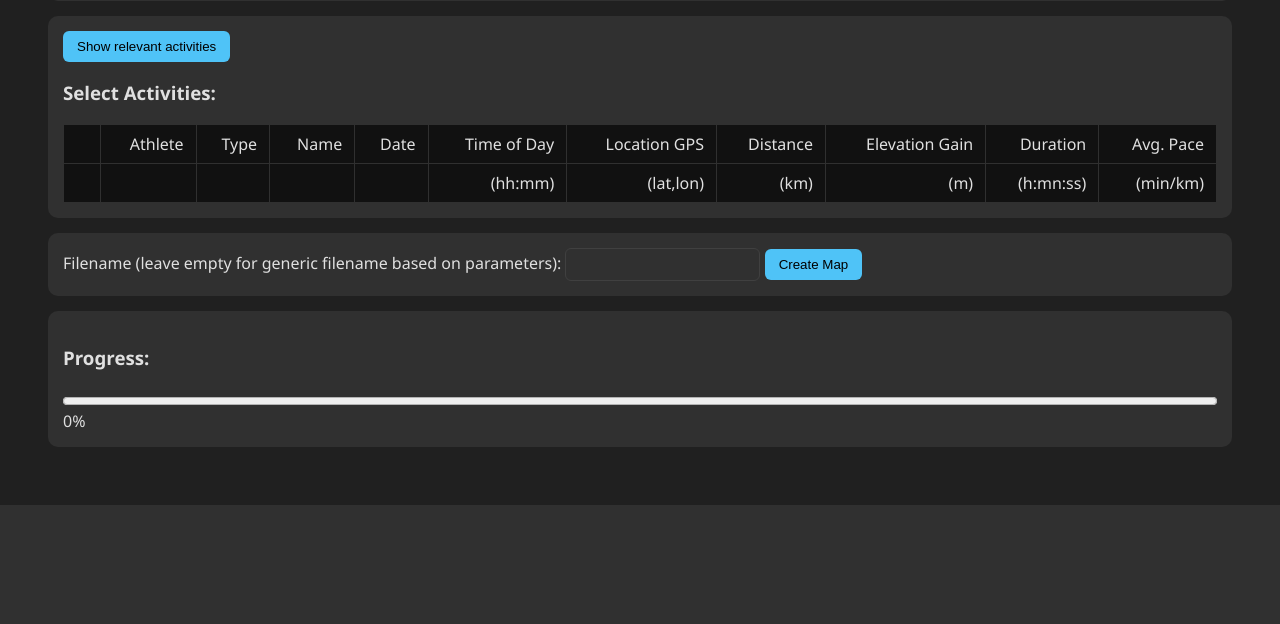
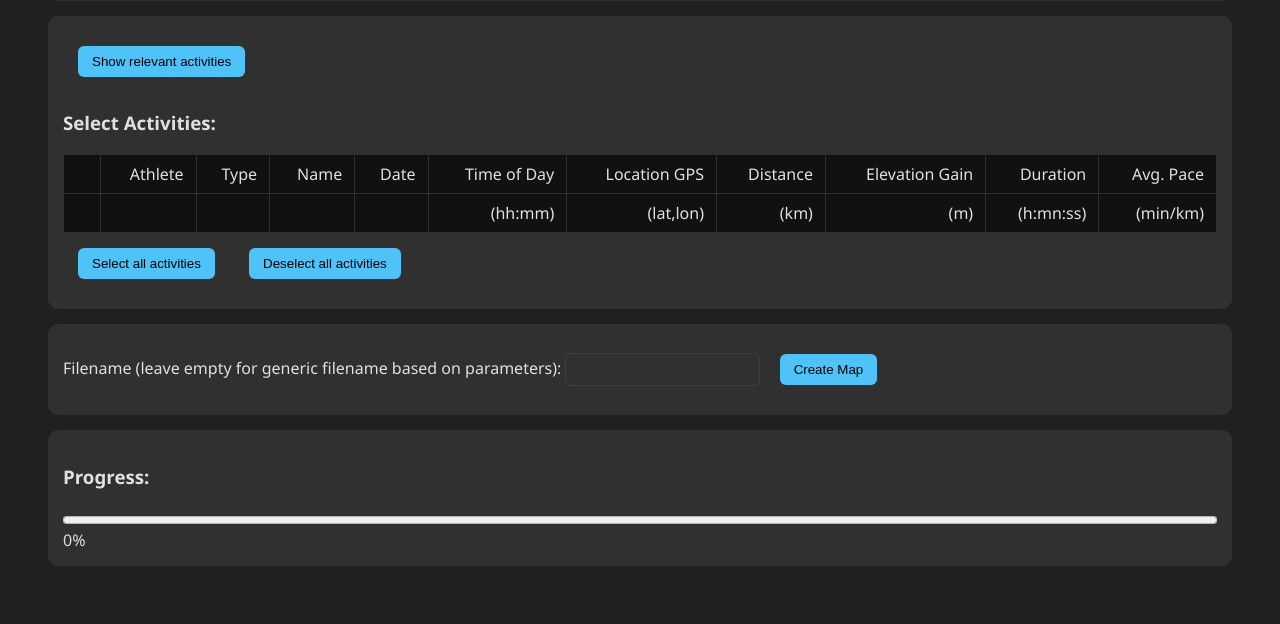
Before and after one commit to Feathergunner/GPXVis, a Flask app: page /maps in a window 1280 px wide. Shown: the part 1028-1652 px from the top of the page. Before the commit the page ends 1533 px from the top, so only its background shows below. Run offline with Flask 3, Linux system fonts and the light colour scheme; data that the repository does not hold is empty; parts of the project's set-up code (start-up, migrations or seed data) failed here and were passed over.

Commit message:
Add button to activity selection table to select/deselect all activities

```diff
--- a/static/css/style.css
+++ b/static/css/style.css
@@ -70,6 +70,7 @@ color: black;
 border: none;
 border-radius: 6px;
 padding: 8px 14px;
+margin: 15px;
 cursor: pointer;
 }
 
--- a/static/js/main.js
+++ b/static/js/main.js
@@ -221,6 +221,14 @@ async function runDataPlotter() {
 	monitorProgress();
 }
 
+function selectAllActivities(select=true) {
+	checkboxes = document.getElementsByName('cb_activity_id');
+ 	for(var checkbox in checkboxes){
+		checkboxes[checkbox].checked = select;
+ 	}
+}
+
+
 function monitorProgress() {
 	/*
 	Gets progress-updates during server tasks
--- a/templates/components/activity_selection_table.html
+++ b/templates/components/activity_selection_table.html
@@ -4,5 +4,8 @@
 
 	<h3>Select Activities:</h3>
 	{% include "components/activity_table.html" %}
+
+	<button onclick="selectAllActivities(true)"> Select all activities </button>
+	<button onclick="selectAllActivities(false)"> Deselect all activities </button>
 </div>
 {% endmacro %}
--- a/templates/components/activity_table.html
+++ b/templates/components/activity_table.html
@@ -34,7 +34,7 @@
 			</tr>
 				{% if addselectioncheckbox %}
 				<td class="checkbox-column">
-					<input type="checkbox" id="radiobox_activity" name="activity_id" value="{{ activity.id }}" {% if defaultchecked %}checked{% endif %}>
+					<input type="checkbox" id="radiobox_activity" name="cb_activity_id" value="{{ activity.id }}" {% if defaultchecked %}checked{% endif %}>
 				</td>
 				{% endif %}
 				<td> {{ activity.athlete_name }} </td>
```
